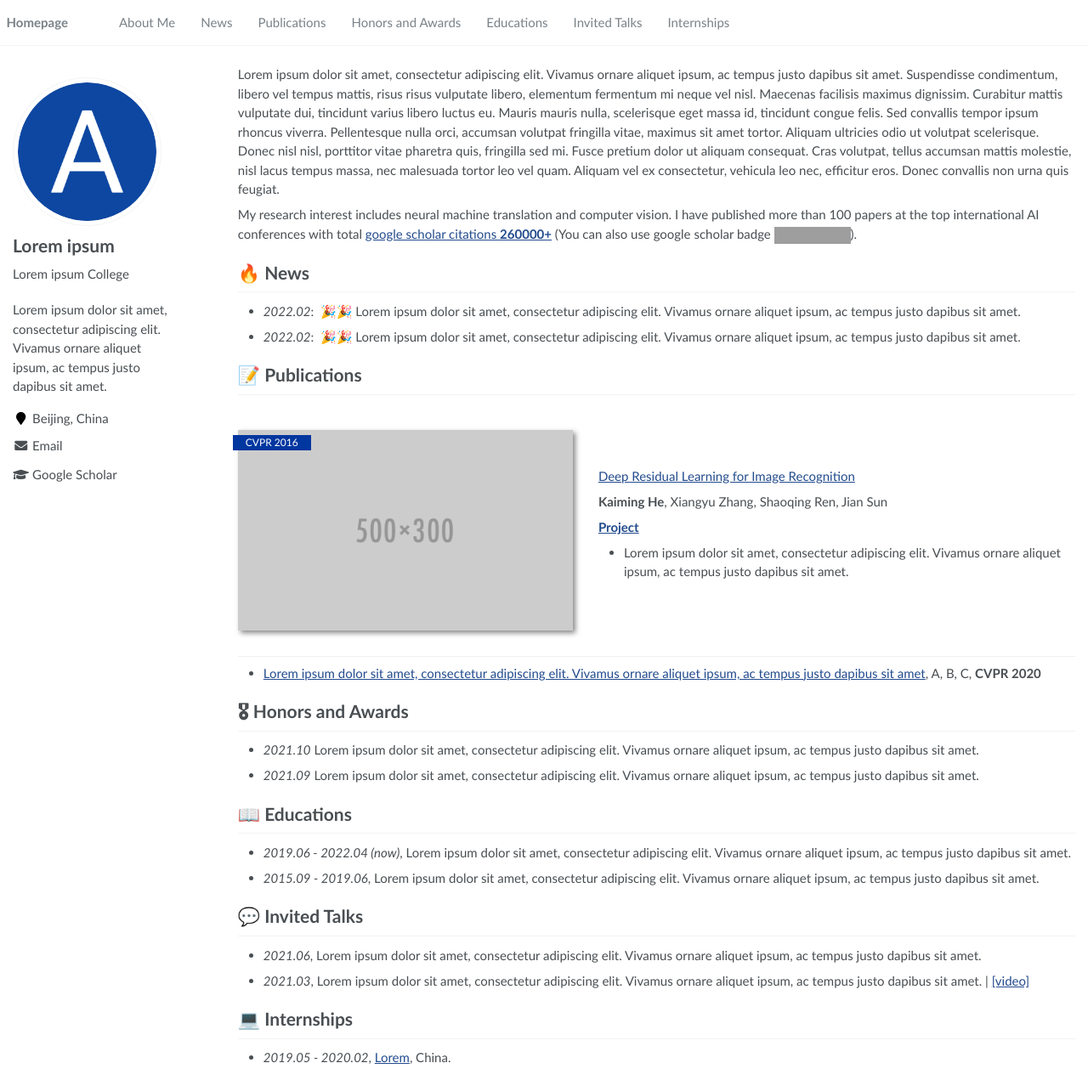
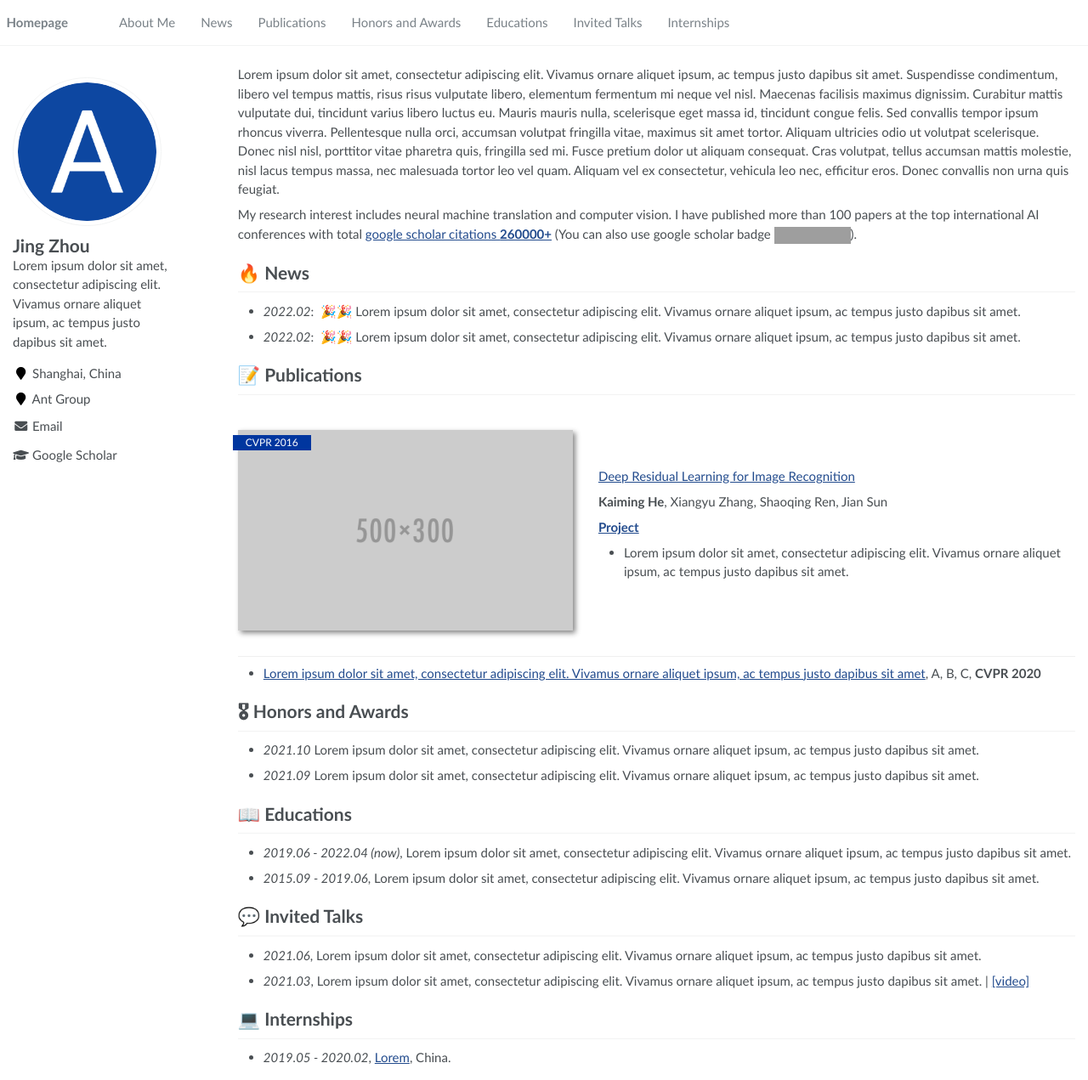
Before and after one commit to RayeRen/acad-homepage.github.io, a Jekyll site: the page built from _pages/about.md, in a window 1280 px wide and 1271 px high. Shown: the whole window at 85% size. Built offline with Jekyll 4.4.1, drawn with Linux system fonts in a browser that asks for light colours; grey boxes are pictures that could not be loaded.

Commit message:
20231218

```diff
--- a/_config.yml
+++ b/_config.yml
@@ -21,14 +21,14 @@ baidu_site_verification  :  # get baidu_site_verification from https://ziyuan.ba
 
 # Site Author
 author:
-  name             : "Lorem ipsum"
+  name             : "Jing Zhou"
   avatar           : "images/android-chrome-512x512.png"
-  bio              : "Lorem ipsum College"
-  location         : "Beijing, China"
-  employer         :
+  bio              :
+  location         : "Shanghai, China"
+  employer         : "Ant Group"
   pubmed           :
-  googlescholar    : "https://scholar.google.com/citations?user=YOUR_GOOGLE_SCHOLAR_ID"
-  email            : "Lorem@ipsum.com"
+  googlescholar    : "https://scholar.google.com/citations?user=6ne2KkMAAAAJ&hl=zh-CN"
+  email            : "colinfdu@gmail.com"
   researchgate     :  # e.g., "https://www.researchgate.net/profile/yourprofile"
   uri              :
   bitbucket        :
```
